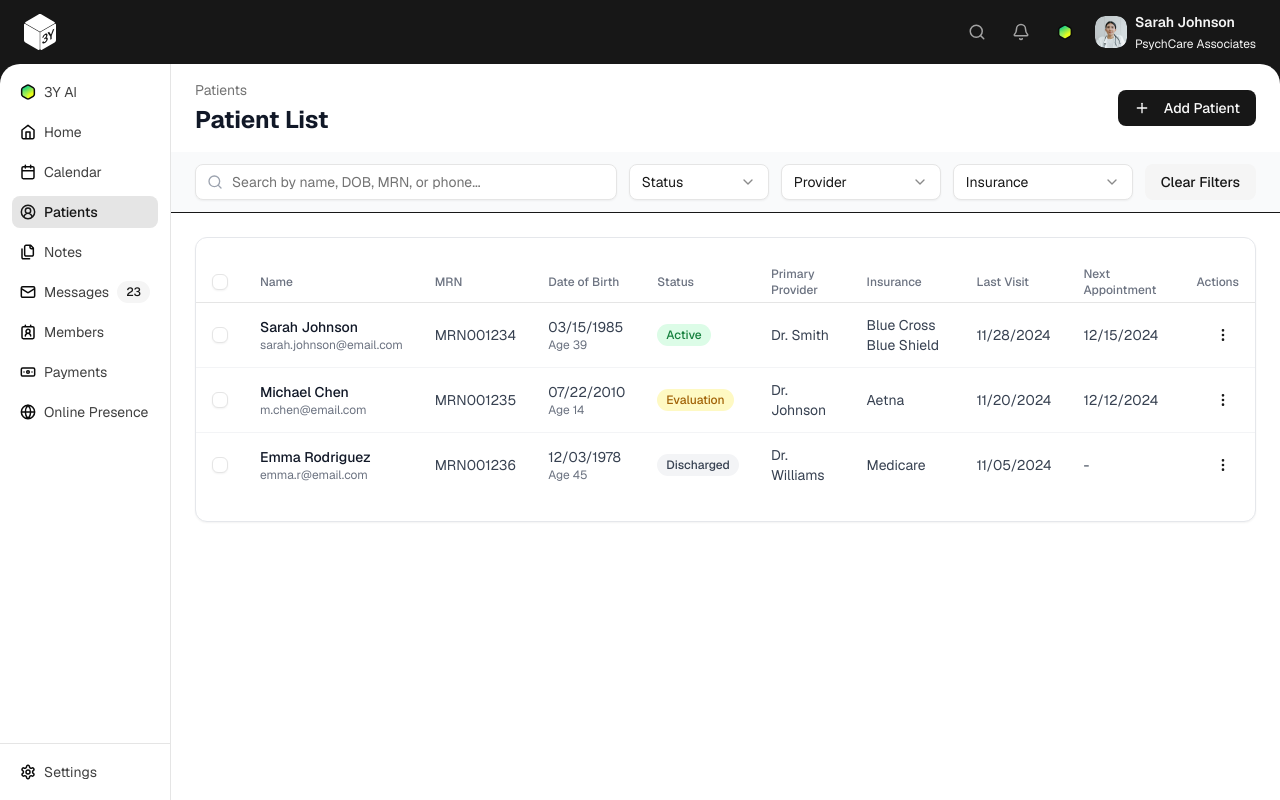
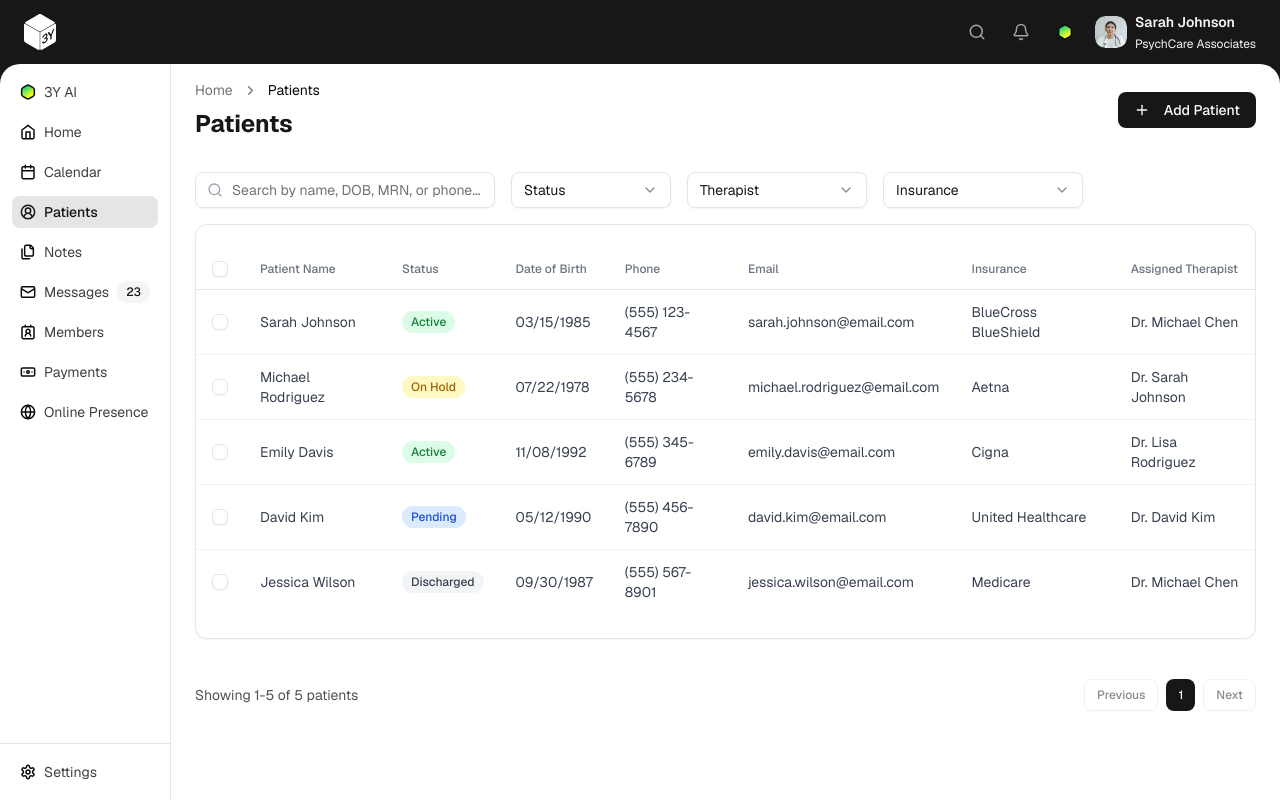
Before and after one commit to alejandrovivas11/ai-sandbox, a Next.js app in the folder frontend/: page /patients in a window 1280 px wide. Built offline with nearby package versions, Linux system fonts and the light colour scheme.

Commit message:
feat: implementation

```diff
--- a/frontend/src/app/(app)/patients/page.tsx
+++ b/frontend/src/app/(app)/patients/page.tsx
@@ -1,6 +1,7 @@
 'use client'
 
-import { Plus, Search, Users } from 'lucide-react'
+import Link from 'next/link'
+import { Plus, Search } from 'lucide-react'
 import { Button } from '@/components/ui/Button'
 import { Input } from '@/components/ui/Input'
 import {
@@ -15,6 +16,8 @@ import {
   BreadcrumbList,
   BreadcrumbItem,
   BreadcrumbLink,
+  BreadcrumbPage,
+  BreadcrumbSeparator,
 } from '@/components/ui/Breadcrumb'
 import { PatientsTable } from '@/components/features/patients/PatientsTable'
 import { usePatients } from '@/hooks/usePatients'
@@ -25,42 +28,50 @@ export default function PatientsPage() {
     filters,
     setSearch,
     setStatus,
-    setProvider,
+    setTherapist,
     setInsurance,
-    clearFilters,
     selectedIds,
     toggleSelection,
     toggleAll,
-    clearSelection,
     isLoading,
+    totalCount,
+    currentPage,
+    setCurrentPage,
   } = usePatients()
 
-  const hasSelection = selectedIds.size > 0
-  const hasPatients = patients.length > 0 || isLoading
+  const totalPages = Math.max(1, Math.ceil(totalCount / 5))
+  const startItem = totalCount === 0 ? 0 : (currentPage - 1) * 5 + 1
+  const endItem = Math.min(currentPage * 5, totalCount)
 
   return (
     <div className="flex flex-col">
       {/* render_sequence[0]: header */}
-      <header className="flex flex-row items-center justify-between px-6 py-4">
-        <div className="flex flex-col gap-1">
+      <header className="flex flex-row items-center justify-between" style={{ padding: '16px 24px' }}>
+        <div className="flex flex-col gap-2">
           <Breadcrumb>
             <BreadcrumbList>
               <BreadcrumbItem>
-                <BreadcrumbLink href="/patients">Patients</BreadcrumbLink>
+                <BreadcrumbLink href="/">Home</BreadcrumbLink>
+              </BreadcrumbItem>
+              <BreadcrumbSeparator />
+              <BreadcrumbItem>
+                <BreadcrumbPage>Patients</BreadcrumbPage>
               </BreadcrumbItem>
             </BreadcrumbList>
           </Breadcrumb>
-          <h1 className="text-2xl font-bold text-gray-900">Patient List</h1>
+          <h1 className="text-2xl font-bold text-neutral-900">Patients</h1>
         </div>
+        <Link href="/patients/intake">
           <Button variant="default">
             <Plus className="w-4 h-4 mr-1.5" />
             Add Patient
           </Button>
+        </Link>
       </header>
 
-      {/* render_sequence[1]: filter bar */}
-      <div className="flex flex-row items-center gap-3 px-6 py-3 bg-gray-50 border-b">
-        <div className="flex-1">
+      {/* render_sequence[1]: filter controls */}
+      <div className="flex flex-row items-center gap-4" style={{ padding: '16px 24px' }}>
+        <div className="w-[300px]">
           <Input
             placeholder="Search by name, DOB, MRN, or phone..."
             leadingIcon={<Search className="w-4 h-4 text-gray-400" />}
@@ -69,58 +80,47 @@ export default function PatientsPage() {
           />
         </div>
         <Select value={filters.status} onValueChange={setStatus}>
-          <SelectTrigger className="w-[140px]">
+          <SelectTrigger className="w-[160px]">
             <SelectValue placeholder="Status" />
           </SelectTrigger>
           <SelectContent>
-            <SelectItem value="active">Active</SelectItem>
-            <SelectItem value="discharged">Discharged</SelectItem>
-            <SelectItem value="waitlist">Waitlist</SelectItem>
-            <SelectItem value="evaluation">Evaluation</SelectItem>
-            <SelectItem value="referral">Referral</SelectItem>
+            <SelectItem value="all">All Statuses</SelectItem>
+            <SelectItem value="Active">Active</SelectItem>
+            <SelectItem value="On Hold">On Hold</SelectItem>
+            <SelectItem value="Discharged">Discharged</SelectItem>
+            <SelectItem value="Pending">Pending</SelectItem>
+            <SelectItem value="New">New</SelectItem>
           </SelectContent>
         </Select>
-        <Select value={filters.provider} onValueChange={setProvider}>
-          <SelectTrigger className="w-[160px]">
-            <SelectValue placeholder="Provider" />
+        <Select value={filters.therapist} onValueChange={setTherapist}>
+          <SelectTrigger className="w-[180px]">
+            <SelectValue placeholder="Therapist" />
           </SelectTrigger>
           <SelectContent>
-            <SelectItem value="dr_smith">Dr. Smith</SelectItem>
-            <SelectItem value="dr_johnson">Dr. Johnson</SelectItem>
-            <SelectItem value="dr_williams">Dr. Williams</SelectItem>
+            <SelectItem value="all">All Therapists</SelectItem>
+            <SelectItem value="Dr. Sarah Johnson">Dr. Sarah Johnson</SelectItem>
+            <SelectItem value="Dr. Michael Chen">Dr. Michael Chen</SelectItem>
+            <SelectItem value="Dr. Lisa Rodriguez">Dr. Lisa Rodriguez</SelectItem>
+            <SelectItem value="Dr. David Kim">Dr. David Kim</SelectItem>
           </SelectContent>
         </Select>
         <Select value={filters.insurance} onValueChange={setInsurance}>
-          <SelectTrigger className="w-[180px]">
+          <SelectTrigger className="w-[200px]">
             <SelectValue placeholder="Insurance" />
           </SelectTrigger>
           <SelectContent>
-            <SelectItem value="bcbs">Blue Cross Blue Shield</SelectItem>
-            <SelectItem value="aetna">Aetna</SelectItem>
-            <SelectItem value="medicare">Medicare</SelectItem>
-            <SelectItem value="medicaid">Medicaid</SelectItem>
+            <SelectItem value="all">All Insurance</SelectItem>
+            <SelectItem value="BlueCross BlueShield">BlueCross BlueShield</SelectItem>
+            <SelectItem value="Aetna">Aetna</SelectItem>
+            <SelectItem value="Cigna">Cigna</SelectItem>
+            <SelectItem value="United Healthcare">United Healthcare</SelectItem>
+            <SelectItem value="Medicare">Medicare</SelectItem>
           </SelectContent>
         </Select>
-        <Button variant="secondary" onClick={clearFilters}>
-          Clear Filters
-        </Button>
       </div>
 
-      {/* render_sequence[2]: bulk actions bar (hidden by default) */}
-      {hasSelection && (
-        <div className="flex flex-row items-center gap-3 px-6 py-3 bg-blue-50 border border-blue-200">
-          <span className="text-sm text-gray-900">
-            {selectedIds.size} patients selected
-          </span>
-          <Button variant="secondary">Export Selected</Button>
-          <Button variant="secondary">Assign Provider</Button>
-          <Button variant="secondary">Change Status</Button>
-        </div>
-      )}
-
-      {/* render_sequence[3]: patient data table (component) */}
-      {hasPatients && (
-        <div className="px-6 py-6">
+      {/* render_sequence[2]: patient table (component) */}
+      <div className="mx-6 mb-6">
         <PatientsTable
           patients={patients}
           selectedIds={selectedIds}
@@ -128,22 +128,41 @@ export default function PatientsPage() {
           onToggleAll={toggleAll}
         />
       </div>
-      )}
 
-      {/* render_sequence[4]: empty state (hidden when patients present) */}
-      {!hasPatients && (
-        <div className="flex flex-col items-center justify-center py-16 gap-3">
-          <Users className="w-12 h-12 text-gray-400" />
-          <h3 className="text-lg font-semibold text-gray-900">
-            No patients found
-          </h3>
-          <p className="text-sm text-gray-500">
-            Try adjusting your search or filters, or add your first patient to
-            get started.
-          </p>
-          <Button variant="default">Add Patient</Button>
+      {/* render_sequence[3]: pagination */}
+      <div className="flex flex-row items-center justify-between" style={{ padding: '16px 24px' }}>
+        <span className="text-sm text-neutral-600">
+          Showing {startItem}-{endItem} of {totalCount} patients
+        </span>
+        <div className="flex flex-row gap-2">
+          <Button
+            variant="outline"
+            size="sm"
+            disabled={currentPage <= 1}
+            onClick={() => setCurrentPage(currentPage - 1)}
+          >
+            Previous
+          </Button>
+          {Array.from({ length: Math.min(totalPages, 3) }, (_, i) => i + 1).map((page) => (
+            <Button
+              key={page}
+              variant={page === currentPage ? 'default' : 'ghost'}
+              size="sm"
+              onClick={() => setCurrentPage(page)}
+            >
+              {page}
+            </Button>
+          ))}
+          <Button
+            variant="outline"
+            size="sm"
+            disabled={currentPage >= totalPages}
+            onClick={() => setCurrentPage(currentPage + 1)}
+          >
+            Next
+          </Button>
         </div>
-      )}
+      </div>
     </div>
   )
 }
--- a/frontend/src/components/features/patients/PatientsTable.tsx
+++ b/frontend/src/components/features/patients/PatientsTable.tsx
@@ -1,8 +1,8 @@
 'use client'
 
+import { useRouter } from 'next/navigation'
 import { Patient, PatientStatus } from '@/types/patient'
 import { Badge } from '@/components/ui/Badge'
-import { Button } from '@/components/ui/Button'
 import { Checkbox } from '@/components/ui/Checkbox'
 import { Card } from '@/components/ui/Card'
 import {
@@ -13,13 +13,6 @@ import {
   TableHead,
   TableCell,
 } from '@/components/ui/Table'
-import {
-  DropdownMenu,
-  DropdownMenuTrigger,
-  DropdownMenuContent,
-  DropdownMenuItem,
-} from '@/components/ui/DropdownMenu'
-import { MoreVertical } from 'lucide-react'
 
 interface PatientsTableProps {
   patients: Patient[]
@@ -28,42 +21,21 @@ interface PatientsTableProps {
   onToggleAll: () => void
 }
 
-function getStatusBadgeVariant(status: PatientStatus): 'default' | 'secondary' | 'destructive' | 'outline' {
-  switch (status) {
-    case 'active':
-      return 'default'
-    case 'evaluation':
-      return 'secondary'
-    case 'discharged':
-      return 'outline'
-    case 'waitlist':
-      return 'secondary'
-    case 'referral':
-      return 'secondary'
-    default:
-      return 'default'
-  }
-}
-
 function getStatusBadgeClasses(status: PatientStatus): string {
   switch (status) {
-    case 'active':
+    case 'Active':
       return 'bg-green-100 text-green-700 hover:bg-green-100'
-    case 'evaluation':
+    case 'On Hold':
       return 'bg-yellow-100 text-yellow-700 hover:bg-yellow-100'
-    case 'discharged':
+    case 'Pending':
+      return 'bg-blue-100 text-blue-700 hover:bg-blue-100'
+    case 'Discharged':
       return 'bg-gray-100 text-gray-700 hover:bg-gray-100'
-    case 'waitlist':
-      return 'bg-blue-100 text-blue-700 hover:bg-blue-100'
-    case 'referral':
+    case 'New':
       return 'bg-purple-100 text-purple-700 hover:bg-purple-100'
     default:
       return ''
   }
-}
-
-function formatStatusLabel(status: PatientStatus): string {
-  return status.charAt(0).toUpperCase() + status.slice(1)
 }
 
 export function PatientsTable({
@@ -72,97 +44,82 @@ export function PatientsTable({
   onToggleSelection,
   onToggleAll,
 }: PatientsTableProps) {
-  const allSelected = patients.length > 0 && selectedIds.size === patients.length
+  const router = useRouter()
+  const allSelected =
+    patients.length > 0 && selectedIds.size === patients.length
 
   return (
     <Card className="border border-gray-200 rounded-xl shadow-xs overflow-hidden">
       <Table>
         <TableHeader>
           <TableRow className="h-10 border-b border-gray-200">
-            <TableHead className="w-10">
+            <TableHead className="w-[40px]">
               <Checkbox
                 checked={allSelected}
                 onCheckedChange={() => onToggleAll()}
               />
             </TableHead>
-            <TableHead className="text-xs font-medium text-gray-500">Name</TableHead>
-            <TableHead className="text-xs font-medium text-gray-500">MRN</TableHead>
-            <TableHead className="text-xs font-medium text-gray-500">Date of Birth</TableHead>
-            <TableHead className="text-xs font-medium text-gray-500">Status</TableHead>
-            <TableHead className="text-xs font-medium text-gray-500">Primary Provider</TableHead>
-            <TableHead className="text-xs font-medium text-gray-500">Insurance</TableHead>
-            <TableHead className="text-xs font-medium text-gray-500">Last Visit</TableHead>
-            <TableHead className="text-xs font-medium text-gray-500">Next Appointment</TableHead>
-            <TableHead className="text-xs font-medium text-gray-500 text-right">Actions</TableHead>
+            <TableHead className="text-xs font-medium text-gray-500">
+              Patient Name
+            </TableHead>
+            <TableHead className="text-xs font-medium text-gray-500">
+              Status
+            </TableHead>
+            <TableHead className="text-xs font-medium text-gray-500">
+              Date of Birth
+            </TableHead>
+            <TableHead className="text-xs font-medium text-gray-500">
+              Phone
+            </TableHead>
+            <TableHead className="text-xs font-medium text-gray-500">
+              Email
+            </TableHead>
+            <TableHead className="text-xs font-medium text-gray-500">
+              Insurance
+            </TableHead>
+            <TableHead className="text-xs font-medium text-gray-500">
+              Assigned Therapist
+            </TableHead>
           </TableRow>
         </TableHeader>
         <TableBody>
           {patients.map((patient) => (
             <TableRow
               key={patient.id}
-              className="h-10 border-b border-gray-100"
+              className="h-10 border-b border-gray-100 hover:bg-neutral-50 cursor-pointer"
+              onClick={() => router.push(`/patients/${patient.id}`)}
             >
-              <TableCell>
+              <TableCell onClick={(e) => e.stopPropagation()}>
                 <Checkbox
                   checked={selectedIds.has(patient.id)}
                   onCheckedChange={() => onToggleSelection(patient.id)}
                 />
               </TableCell>
-              <TableCell>
-                <div className="flex flex-col">
-                  <span className="text-sm font-medium text-gray-900">
-                    {patient.name}
-                  </span>
-                  <span className="text-xs text-gray-500">{patient.email}</span>
-                </div>
-              </TableCell>
               <TableCell className="text-sm text-gray-700">
-                {patient.mrn}
-              </TableCell>
-              <TableCell>
-                <div className="flex flex-col">
-                  <span className="text-sm text-gray-700">
-                    {patient.dateOfBirth}
-                  </span>
-                  <span className="text-xs text-gray-500">
-                    Age {patient.age}
-                  </span>
-                </div>
+                {patient.name}
               </TableCell>
               <TableCell>
                 <Badge
                   variant="secondary"
                   className={getStatusBadgeClasses(patient.status)}
                 >
-                  {formatStatusLabel(patient.status)}
+                  {patient.status}
                 </Badge>
               </TableCell>
               <TableCell className="text-sm text-gray-700">
-                {patient.primaryProvider}
+                {patient.dateOfBirth}
+              </TableCell>
+              <TableCell className="text-sm text-gray-700">
+                {patient.phone}
+              </TableCell>
+              <TableCell className="text-sm text-gray-700">
+                {patient.email}
               </TableCell>
               <TableCell className="text-sm text-gray-700">
                 {patient.insurance}
               </TableCell>
               <TableCell className="text-sm text-gray-700">
-                {patient.lastVisit}
-              </TableCell>
-              <TableCell className="text-sm text-gray-700">
-                {patient.nextAppointment ?? '-'}
-              </TableCell>
-              <TableCell className="text-right">
-                <DropdownMenu>
-                  <DropdownMenuTrigger asChild>
-                    <Button variant="ghost" size="icon-sm">
-                      <MoreVertical className="w-4 h-4" />
-                    </Button>
-                  </DropdownMenuTrigger>
-                  <DropdownMenuContent align="end">
-                    <DropdownMenuItem>View Profile</DropdownMenuItem>
-                    <DropdownMenuItem>Edit Patient</DropdownMenuItem>
-                    <DropdownMenuItem>Schedule Appointment</DropdownMenuItem>
-                    <DropdownMenuItem>Discharge Patient</DropdownMenuItem>
-                  </DropdownMenuContent>
-                </DropdownMenu>
+                {patient.assignedTherapist}
               </TableCell>
             </TableRow>
           ))}
--- a/frontend/src/hooks/usePatients.ts
+++ b/frontend/src/hooks/usePatients.ts
@@ -1,13 +1,13 @@
 'use client'
 
 import { useState, useEffect, useMemo } from 'react'
-import { Patient, PatientStatus } from '@/types/patient'
+import { Patient } from '@/types/patient'
 import { getPatients } from '@/lib/api/patients'
 
 interface UsePatientFilters {
   search: string
   status: string
-  provider: string
+  therapist: string
   insurance: string
 }
 
@@ -16,7 +16,7 @@ interface UsePatientsReturn {
   filters: UsePatientFilters
   setSearch: (value: string) => void
   setStatus: (value: string) => void
-  setProvider: (value: string) => void
+  setTherapist: (value: string) => void
   setInsurance: (value: string) => void
   clearFilters: () => void
   selectedIds: Set<string>
@@ -24,20 +24,26 @@ interface UsePatientsReturn {
   toggleAll: () => void
   clearSelection: () => void
   isLoading: boolean
+  totalCount: number
+  currentPage: number
+  setCurrentPage: (page: number) => void
 }
 
 const INITIAL_FILTERS: UsePatientFilters = {
   search: '',
   status: '',
-  provider: '',
+  therapist: '',
   insurance: '',
 }
+
+const PAGE_SIZE = 5
 
 export function usePatients(): UsePatientsReturn {
   const [allPatients, setAllPatients] = useState<Patient[]>([])
   const [filters, setFilters] = useState<UsePatientFilters>(INITIAL_FILTERS)
   const [selectedIds, setSelectedIds] = useState<Set<string>>(new Set())
   const [isLoading, setIsLoading] = useState(true)
+  const [currentPage, setCurrentPage] = useState(1)
 
   useEffect(() => {
     let cancelled = false
@@ -53,7 +59,7 @@ export function usePatients(): UsePatientsReturn {
     }
   }, [])
 
-  const patients = useMemo(() => {
+  const filteredPatients = useMemo(() => {
     let result = allPatients
 
     if (filters.search) {
@@ -62,7 +68,7 @@ export function usePatients(): UsePatientsReturn {
         (p) =>
           p.name.toLowerCase().includes(lower) ||
           p.mrn.toLowerCase().includes(lower) ||
-          p.email.toLowerCase().includes(lower) ||
+          p.phone.includes(lower) ||
           p.dateOfBirth.includes(lower)
       )
     }
@@ -71,28 +77,25 @@ export function usePatients(): UsePatientsReturn {
       result = result.filter((p) => p.status === filters.status)
     }
 
-    if (filters.provider) {
-      result = result.filter(
-        (p) => p.primaryProvider.toLowerCase().replace(/\s+/g, '_').replace('dr._', 'dr_') === filters.provider
-      )
+    if (filters.therapist) {
+      result = result.filter((p) => p.assignedTherapist === filters.therapist)
     }
 
     if (filters.insurance) {
-      const insuranceMap: Record<string, string> = {
-        bcbs: 'Blue Cross Blue Shield',
-        aetna: 'Aetna',
-        medicare: 'Medicare',
-        medicaid: 'Medicaid',
-      }
-      result = result.filter((p) => p.insurance === insuranceMap[filters.insurance])
+      result = result.filter((p) => p.insurance === filters.insurance)
     }
 
     return result
   }, [allPatients, filters])
 
+  const patients = useMemo(() => {
+    const start = (currentPage - 1) * PAGE_SIZE
+    return filteredPatients.slice(start, start + PAGE_SIZE)
+  }, [filteredPatients, currentPage])
+
   const setSearch = (value: string) => setFilters((f) => ({ ...f, search: value }))
   const setStatus = (value: string) => setFilters((f) => ({ ...f, status: value }))
-  const setProvider = (value: string) => setFilters((f) => ({ ...f, provider: value }))
+  const setTherapist = (value: string) => setFilters((f) => ({ ...f, therapist: value }))
   const setInsurance = (value: string) => setFilters((f) => ({ ...f, insurance: value }))
   const clearFilters = () => setFilters(INITIAL_FILTERS)
 
@@ -124,7 +127,7 @@ export function usePatients(): UsePatientsReturn {
     filters,
     setSearch,
     setStatus,
-    setProvider,
+    setTherapist,
     setInsurance,
     clearFilters,
     selectedIds,
@@ -132,5 +135,8 @@ export function usePatients(): UsePatientsReturn {
     toggleAll,
     clearSelection,
     isLoading,
+    totalCount: filteredPatients.length,
+    currentPage,
+    setCurrentPage,
   }
 }
--- a/frontend/src/lib/api/patients.ts
+++ b/frontend/src/lib/api/patients.ts
@@ -4,59 +4,60 @@ const MOCK_PATIENTS: Patient[] = [
   {
     id: '1',
     name: 'Sarah Johnson',
+    status: 'Active',
+    dateOfBirth: '03/15/1985',
+    phone: '(555) 123-4567',
     email: 'sarah.johnson@email.com',
-    mrn: 'MRN001234',
-    dateOfBirth: '03/15/1985',
-    age: 39,
-    status: 'active',
-    primaryProvider: 'Dr. Smith',
-    insurance: 'Blue Cross Blue Shield',
-    lastVisit: '11/28/2024',
-    nextAppointment: '12/15/2024',
+    insurance: 'BlueCross BlueShield',
+    assignedTherapist: 'Dr. Michael Chen',
+    mrn: 'MRN-001234',
   },
   {
     id: '2',
-    name: 'Michael Chen',
-    email: 'm.chen@email.com',
-    mrn: 'MRN001235',
-    dateOfBirth: '07/22/2010',
-    age: 14,
-    status: 'evaluation',
-    primaryProvider: 'Dr. Johnson',
+    name: 'Michael Rodriguez',
+    status: 'On Hold',
+    dateOfBirth: '07/22/1978',
+    phone: '(555) 234-5678',
+    email: 'michael.rodriguez@email.com',
     insurance: 'Aetna',
-    lastVisit: '11/20/2024',
-    nextAppointment: '12/12/2024',
+    assignedTherapist: 'Dr. Sarah Johnson',
+    mrn: 'MRN-001235',
   },
   {
     id: '3',
-    name: 'Emma Rodriguez',
-    email: 'emma.r@email.com',
-    mrn: 'MRN001236',
-    dateOfBirth: '12/03/1978',
-    age: 45,
-    status: 'discharged',
-    primaryProvider: 'Dr. Williams',
+    name: 'Emily Davis',
+    status: 'Active',
+    dateOfBirth: '11/08/1992',
+    phone: '(555) 345-6789',
+    email: 'emily.davis@email.com',
+    insurance: 'Cigna',
+    assignedTherapist: 'Dr. Lisa Rodriguez',
+    mrn: 'MRN-001236',
+  },
+  {
+    id: '4',
+    name: 'David Kim',
+    status: 'Pending',
+    dateOfBirth: '05/12/1990',
+    phone: '(555) 456-7890',
+    email: 'david.kim@email.com',
+    insurance: 'United Healthcare',
+    assignedTherapist: 'Dr. David Kim',
+    mrn: 'MRN-001237',
+  },
+  {
+    id: '5',
+    name: 'Jessica Wilson',
+    status: 'Discharged',
+    dateOfBirth: '09/30/1987',
+    phone: '(555) 567-8901',
+    email: 'jessica.wilson@email.com',
     insurance: 'Medicare',
-    lastVisit: '11/05/2024',
-    nextAppointment: null,
+    assignedTherapist: 'Dr. Michael Chen',
+    mrn: 'MRN-001238',
   },
 ]
 
 export async function getPatients(): Promise<Patient[]> {
   return MOCK_PATIENTS
 }
-
-export async function searchPatients(query: string): Promise<Patient[]> {
-  const lower = query.toLowerCase()
-  return MOCK_PATIENTS.filter(
-    (p) =>
-      p.name.toLowerCase().includes(lower) ||
-      p.mrn.toLowerCase().includes(lower) ||
-      p.email.toLowerCase().includes(lower)
-  )
-}
-
-export async function getPatientsByStatus(status: string): Promise<Patient[]> {
-  if (!status) return MOCK_PATIENTS
-  return MOCK_PATIENTS.filter((p) => p.status === status)
-}
```
Also changed, not shown: frontend/src/types/patient.ts (+6 -8 lines), 1 other file (tests, documents, lock files or other folders). Lines whose indentation alone changed are shown as unchanged.
